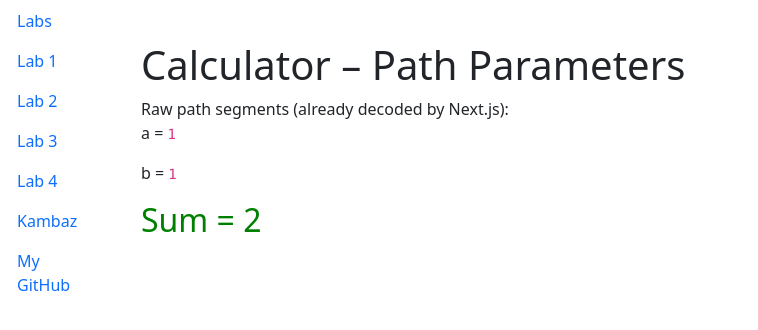
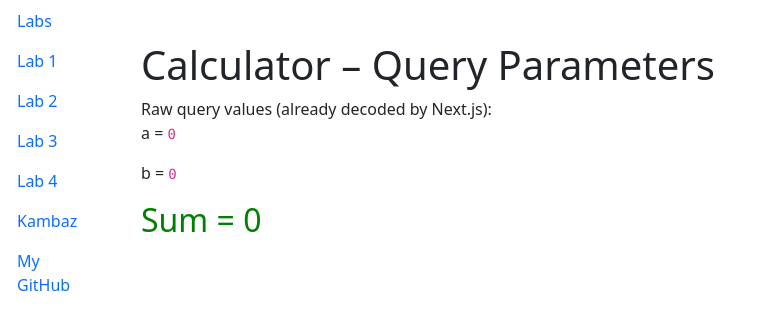
Before and after one commit to Rat719/kambaz-next-js, a Next.js app: page /labs/lab4/url-encoding/path-params/1/1 in a window 1280 px wide. Shown: the top 330 px of the page, without its empty margins (0-758 px from the left). Built offline with nearby package versions, Linux system fonts and the light colour scheme.

Commit message:
Wrapped url-encoding in suspense so it can render

```diff
--- a/app/labs/lab4/url-encoding/path-params/[a]/[b]/page.tsx
+++ b/app/labs/lab4/url-encoding/path-params/[a]/[b]/page.tsx
@@ -1,26 +1,20 @@
 "use client";
+import { Suspense } from "react";
+import { useSearchParams } from "next/navigation";
 
+export const dynamic = "force-dynamic";
 
-import { useParams } from "next/navigation";
-
-
-export default function PathCalculator() {
- const params = useParams();
-
-
- const aRaw = params.a as string;
- const bRaw = params.b as string;
-
-
+function QueryCalculator() {
+  const searchParams = useSearchParams();
+  const aRaw = searchParams.get("a") || "0";
+  const bRaw = searchParams.get("b") || "0";
   const a = parseFloat(aRaw);
   const b = parseFloat(bRaw);
   const sum = a + b;
-
-
   return (
     <div style={{ padding: 40 }}>
-     <h1>Calculator – Path Parameters</h1>
-     Raw path segments (already decoded by Next.js):
+      <h1>Calculator – Query Parameters</h1>
+      Raw query values (already decoded by Next.js):
       <p>
         a = <code>{aRaw}</code>
       </p>
@@ -31,3 +25,11 @@ export default function PathCalculator() {
     </div>
   );
 }
+
+export default function QueryCalculatorPage() {
+  return (
+    <Suspense fallback={<div>Loading...</div>}>
+      <QueryCalculator />
+    </Suspense>
+  );
+}
```
Lines whose indentation alone changed are shown as unchanged.
